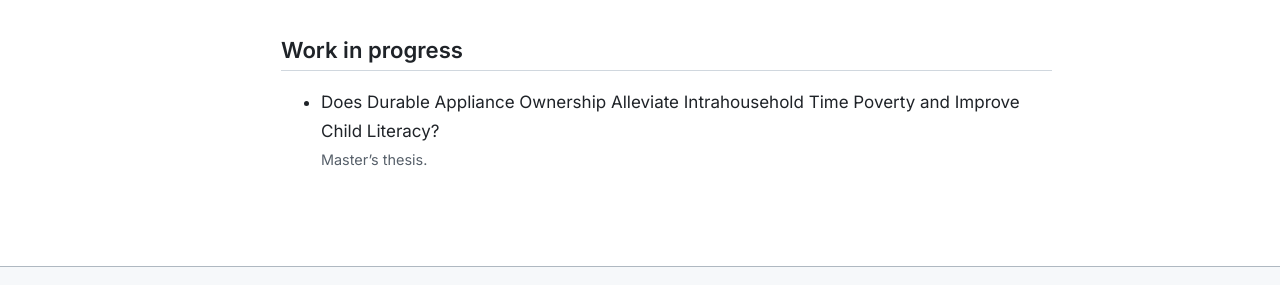
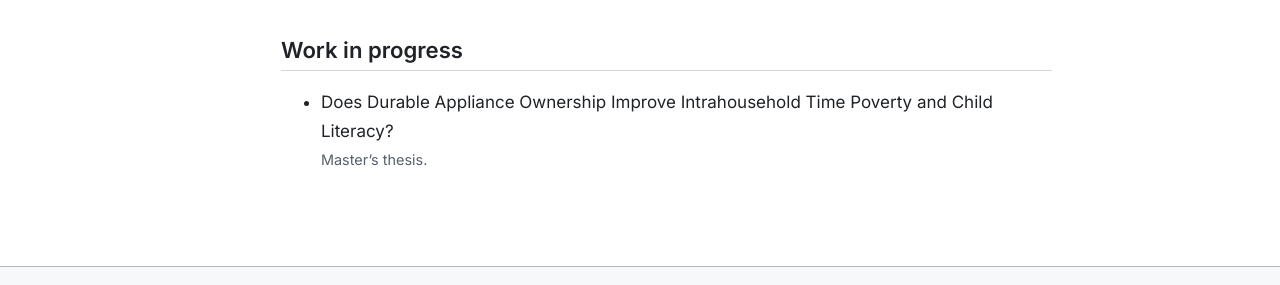
Before and after one commit to ntsifulenoch/ntsifulenoch.github.io, a Jekyll site: the page built from _pages/research.md, in a window 1280 px wide and 900 px high, scrolled down 1833 px. Shown: the part 564-849 px from the top of the window. Built offline with Jekyll 4.4.1, drawn with Linux system fonts in a browser that asks for light colours; a style sheet for code colours, icons or effects is not loaded.

Commit message:
Refine thesis title for clarity

```diff
--- a/_pages/research.md
+++ b/_pages/research.md
@@ -143,5 +143,5 @@ Alongside the job market paper, my doctoral thesis includes these two papers.
 - When the Rain Fails: The 2015/16 El Niño Drought and Intimate-Partner Violence in South Africa (with Bright Tetteh)
 {% endcomment %}
 
-- Does Durable Appliance Ownership Alleviate Intrahousehold Time Poverty and Improve Child Literacy?
+- Does Durable Appliance Ownership Improve Intrahousehold Time Poverty and Child Literacy?
   <span class="small-note">Master's thesis. </span>
```
